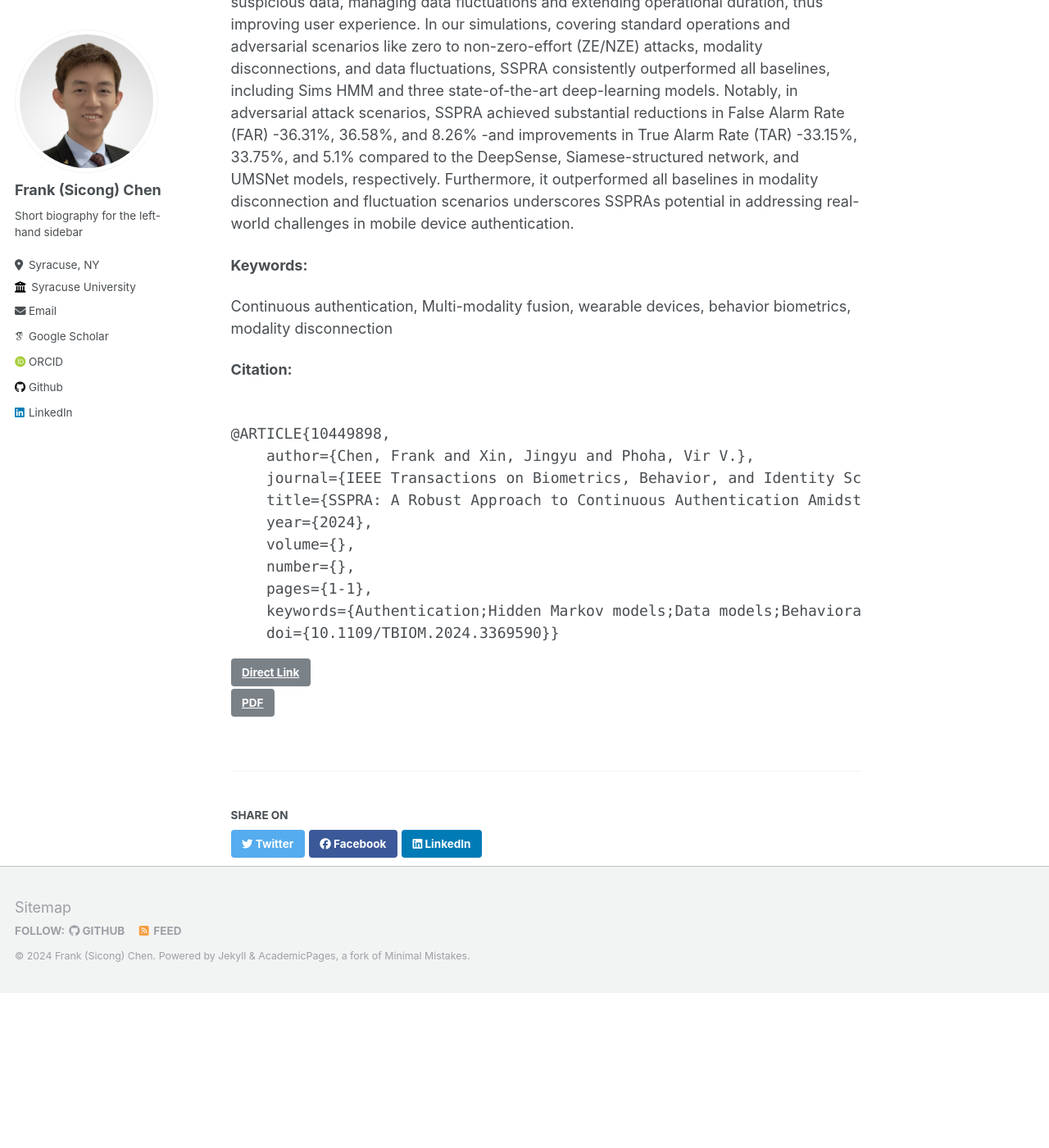
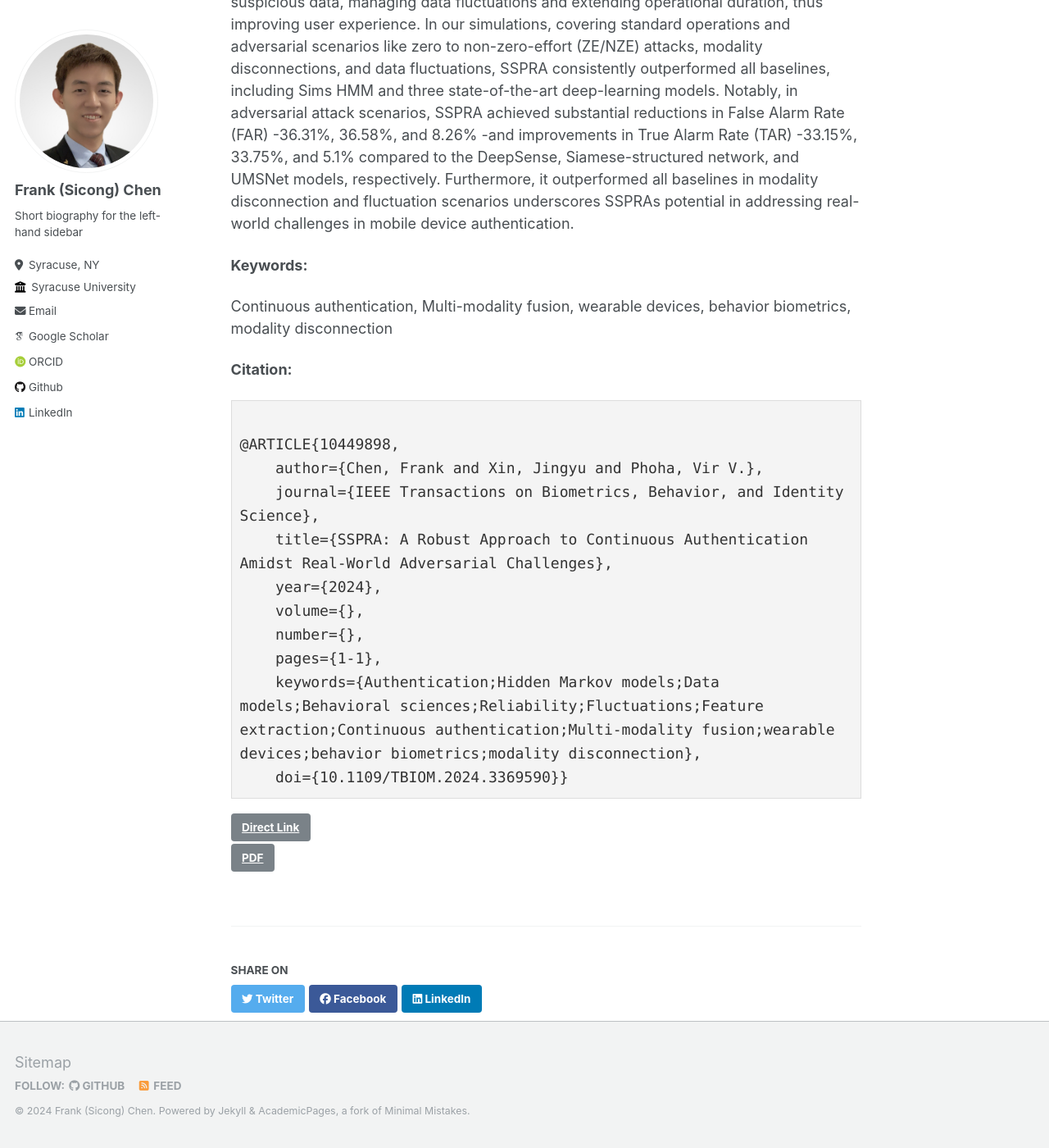
Before and after one commit to DrFrankSChen/drfrankschen.github.io, a Jekyll site: the page built from _publications/2024-02-27-SSPRA.md, in a window 1280 px wide and 1400 px high, scrolled down 575 px. Shown: the whole window at 82% size. Built offline with Jekyll 4.4.1, drawn with Linux system fonts in a browser that asks for light colours; some web fonts are replaced; before the commit the page ends 1786 px from its top, so only the background shows below that.

Commit message:
add css to bibtex field

```diff
--- a/_layouts/single.html
+++ b/_layouts/single.html
@@ -53,7 +53,7 @@ layout: default
           <p style="font-size: smaller">Recommended citation: {{ page.citation }} </p>
         {% endif %} -->
 
-        {% if page.link %}<div><a href="{{ page.link }}" class="btn">{{ site.data.ui-text[site.locale].ext_link_label | default: "Direct Link" }}</a></div>{% endif %}
+        {% if page.link %}<div><a href="{{ page.link }}" class="btn">{{ site.data.ui-text[site.locale].ext_link_label | default: "Link" }}</a></div>{% endif %}
         {% if page.paperurl %}<div><a href="{{ page.paperurl }}" class="btn">{{ "PDF" }}</a></div>{% endif %}
       </section>
 
--- a/_publications/2024-02-27-SSPRA.md
+++ b/_publications/2024-02-27-SSPRA.md
@@ -20,7 +20,7 @@ In real-world deployment, continuous authentication for mobile devices faces cha
 Continuous authentication, Multi-modality fusion, wearable devices, behavior biometrics, modality disconnection
 
 **Citation:**
-<pre><code>
+<pre class="bibtex"><code>
 @ARTICLE{10449898,
     author={Chen, Frank and Xin, Jingyu and Phoha, Vir V.},
     journal={IEEE Transactions on Biometrics, Behavior, and Identity Science},
--- a/assets/css/academicons.css
+++ b/assets/css/academicons.css
@@ -569,3 +569,15 @@ border-radius: .1em;
 .ai-inverse {
   color: #fff;
 }
+
+
+.bibtex {
+  background-color: #f4f4f4; /* Light grey background */
+  border: 1px solid #ddd; /* Light grey border */
+  overflow-x: auto; /* Allows horizontal scrolling if needed */
+  white-space: pre-wrap; /* Enables line break as necessary to fit width */
+  word-wrap: break-word; /* Breaks long words to prevent overflow */
+  padding: 10px; /* Adds some padding inside the box */
+  color: #333; /* Darker text color for readability */
+  font-family: monospace; /* Monospaced font for code readability */
+}
```
Also changed, not shown: 2 other files.
